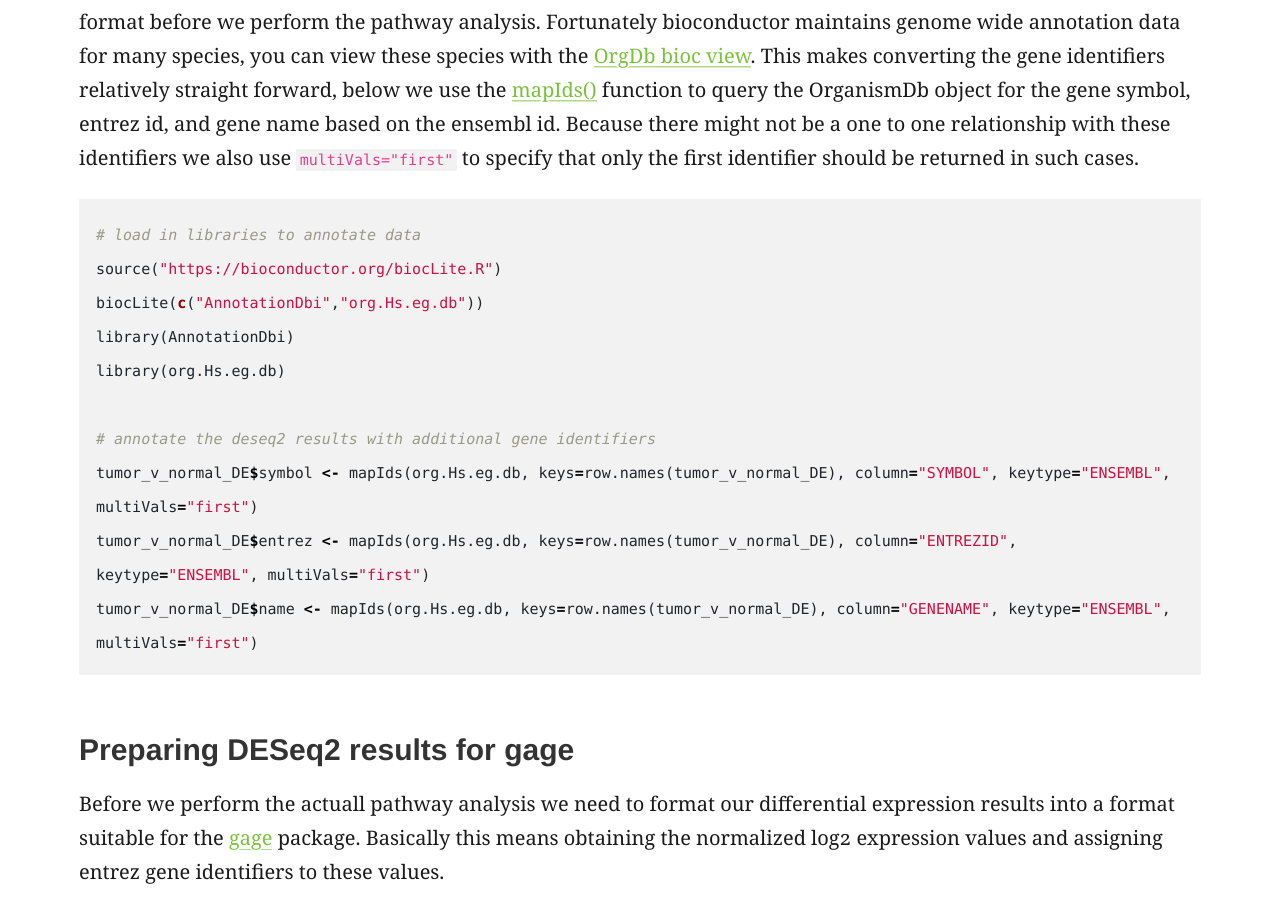
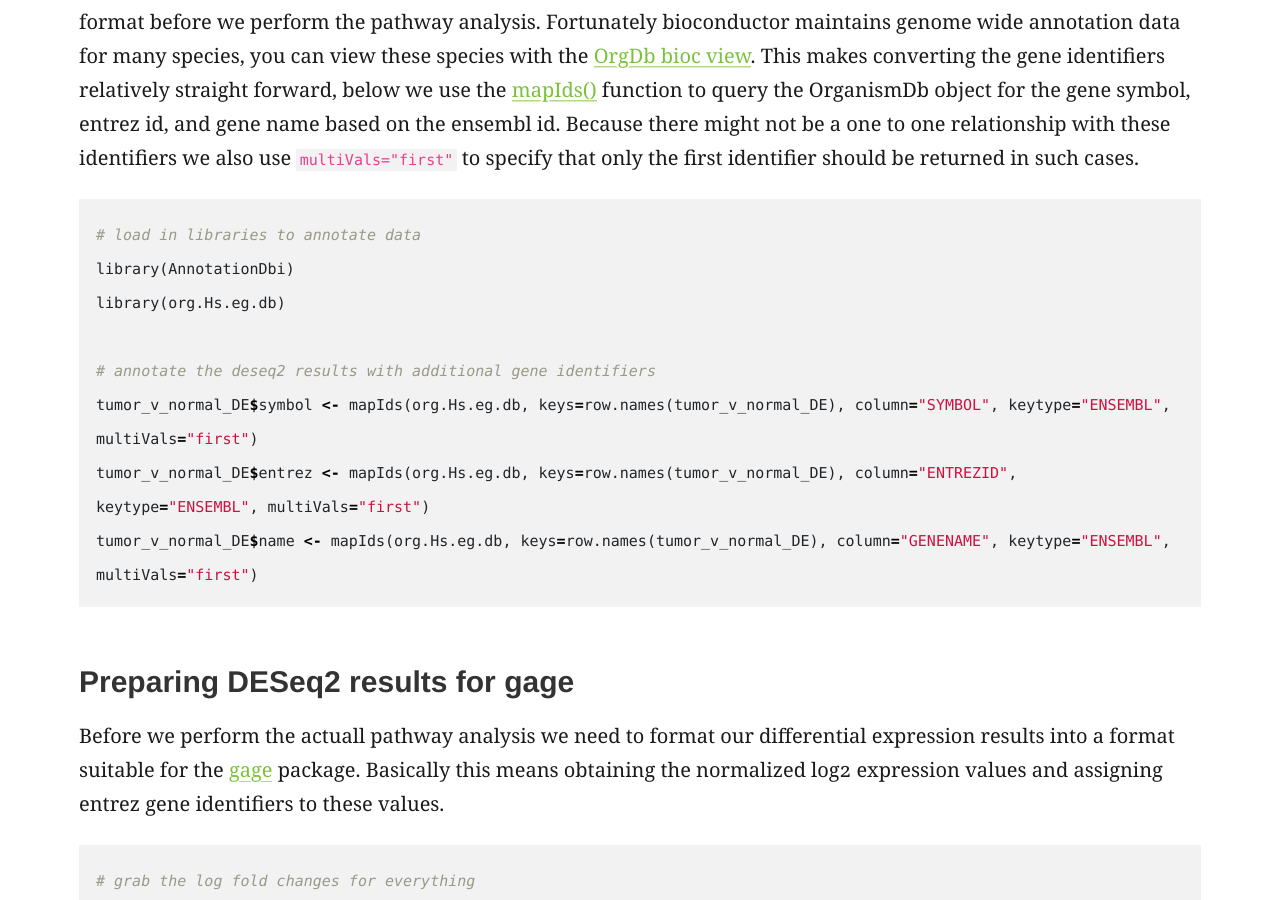
Before and after one commit to griffithlab/genviz.org, a Jekyll site: the page built from _posts/0004-03-01-pathwayAnalysis.md, in a window 1280 px wide and 900 px high, scrolled down 2503 px. Built offline with Jekyll 4.4.1, drawn with Linux system fonts in a browser that asks for light colours; nearby versions of some CDN libraries; some of the changed text lies outside the part shown.

````diff
--- a/_posts/0004-03-01-pathwayAnalysis.md
+++ b/_posts/0004-03-01-pathwayAnalysis.md
@@ -49,8 +49,6 @@ We have our gene sets now however if you look at one of these objects containing
 
 ```R
 # load in libraries to annotate data
-source("https://bioconductor.org/biocLite.R")
-biocLite(c("AnnotationDbi","org.Hs.eg.db"))
 library(AnnotationDbi)
 library(org.Hs.eg.db)
 
````
Also changed, not shown: other parts of _posts/0004-03-01-pathwayAnalysis.md (+1 -1 lines).
